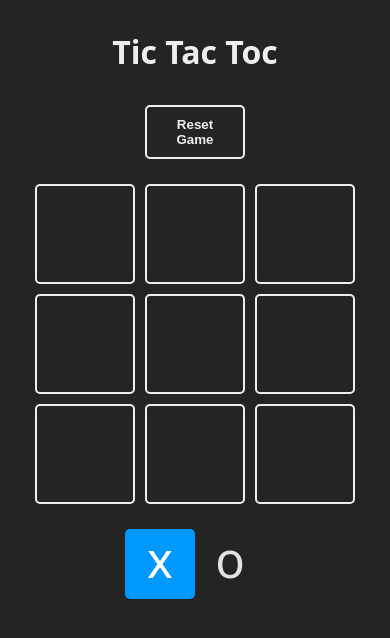
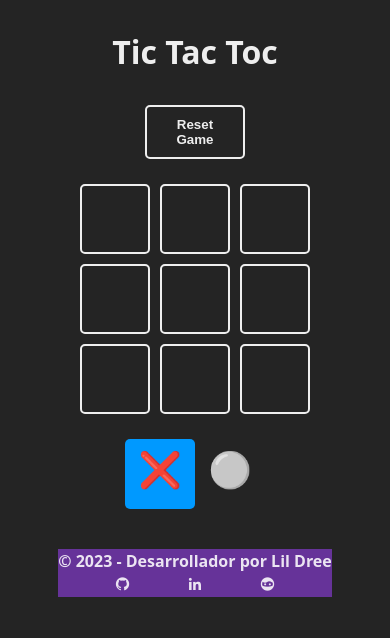
Before and after one commit to LilDre7/Tic-tac-tok, a React (Vite) app: page / in a window 390 px wide. Shown: the top 638 px of the page. Built offline with nearby package versions, Linux system fonts and the light colour scheme.

Commit message:
:memo: upadate document

```diff
--- a/index.html
+++ b/index.html
@@ -3,8 +3,9 @@
   <head>
     <meta charset="UTF-8" />
     <link rel="icon" type="image/svg+xml" href="/public/images/pngwing.com.png" style="width: 200px; background-image: cover; background-position: center; background-size: cover; " />
+    <link href='https://unpkg.com/boxicons@2.1.4/css/boxicons.min.css' rel='stylesheet'>
     <meta name="viewport" content="width=device-width, initial-scale=1.0" />
-    <title>Tic Tac Toc</title>
+    <title>Tic Tac Toe</title>
   </head>
   <body>
     <div id="root"></div>
--- a/package.json
+++ b/package.json
@@ -10,6 +10,7 @@
     "preview": "vite preview"
   },
   "dependencies": {
+    "boxicons": "^2.1.4",
     "canvas-confetti": "1.6.0",
     "react": "^18.2.0",
     "react-dom": "^18.2.0"
--- a/src/App.jsx
+++ b/src/App.jsx
@@ -5,16 +5,28 @@ import Square from "./components/Square";
 import { Turns } from "./utils/constants";
 import { WinnerModal } from "./components/WinnerModal";
 import { checkWinner } from "./utils/board";
+import FooterPersonal from "./components/footerPersonal";
 
 function App() {
-  const [board, setBoard] = useState(Array(9).fill(null));
-  const [turn, setTurn] = useState(Turns.X);
+  const [board, setBoard] = useState(() => {
+    const loadGame = window.localStorage.getItem("board");
+
+    if (loadGame) return JSON.parse(loadGame);
+    return Array(9).fill(null);
+  });
+  const [turn, setTurn] = useState(() => {
+    const turn = window.localStorage.getItem("turn");
+    return turn ?? Turns.X;
+  });
   const [winner, setWinner] = useState(null);
 
   const resetGame = () => {
     setBoard(Array(9).fill(null));
     setTurn(Turns.X);
     setWinner(null);
+
+    window.localStorage.removeItem("board");
+    window.localStorage.removeItem("turn");
   };
 
   const updateBoard = (index) => {
@@ -28,6 +40,9 @@ function App() {
     // cambiar el turno //
     const newTurn = turn === Turns.X ? Turns.O : Turns.X;
     setTurn(newTurn);
+    // Guardar en localStorage la partida
+    window.localStorage.setItem("board", JSON.stringify(newBoard));
+    window.localStorage.setItem("turn", JSON.stringify(turn));
     // revisar si existe un ganador //
     const newWinner = checkWinner(newBoard);
     if (newWinner) {
@@ -62,6 +77,7 @@ function App() {
 
         <WinnerModal winner={winner} resetGame={resetGame} />
       </main>
+      <FooterPersonal />
     </>
   );
 }
--- /dev/null
+++ b/src/components/FooterPersonal.jsx
@@ -0,0 +1,26 @@
+import React from "react";
+
+const footerPersonal = () => {
+  return (
+    <footer className="footer">
+      <div>
+        <h4>© 2023 - Desarrollador por Lil Dree</h4>
+      </div>
+      <div>
+        <ul>
+          <li>
+            <i class="bx bxl-github"></i>
+          </li>
+          <li>
+            <i class="bx bxl-linkedin"></i>
+          </li>
+          <li>
+            <i class="bx bxs-face-mask"></i>
+          </li>
+        </ul>
+      </div>
+    </footer>
+  );
+};
+
+export default footerPersonal;
--- a/src/components/WinnerModal.jsx
+++ b/src/components/WinnerModal.jsx
@@ -14,6 +14,9 @@ export const WinnerModal = ({ winner, resetGame }) => {
 
           <header className="win">
             {winner && <Square> {winner} </Square>}
+            {winner === false && (
+              <p className="empate"> ⚪ No hay ganador ❌ </p>
+            )}
           </header>
 
           <footer>
--- a/src/index.css
+++ b/src/index.css
@@ -131,3 +131,28 @@ body {
   font-size: 49px;
   padding-bottom: 10px;
 }
+
+.empate {
+  padding: 10px;
+}
+
+@media only screen and (max-width: 450px) {
+  .square {
+    height: 70px;
+    width: 70px;
+    font-size: 35px;
+  }
+  .footer {
+    background-color: rebeccapurple;
+    position: relative;
+    bottom: 0;
+
+    width: 100%;
+  }
+  ul {
+    list-style: none;
+    display: flex;
+    justify-content: space-evenly;
+
+  }
+}
--- a/src/utils/constants.js
+++ b/src/utils/constants.js
@@ -1,6 +1,6 @@
 export const Turns = {
-  X: "x",
-  O: "o",
+  X: "❌",
+  O: "⚪",
 };
 
 // Logica para el juego //
```
Also changed, not shown: 1 other file (tests, documents, lock files or other folders).
